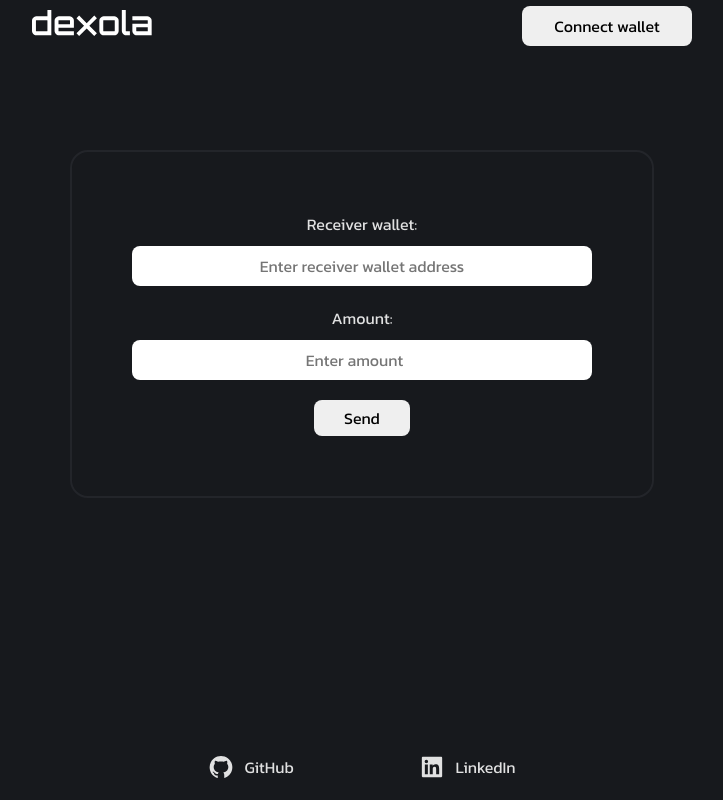
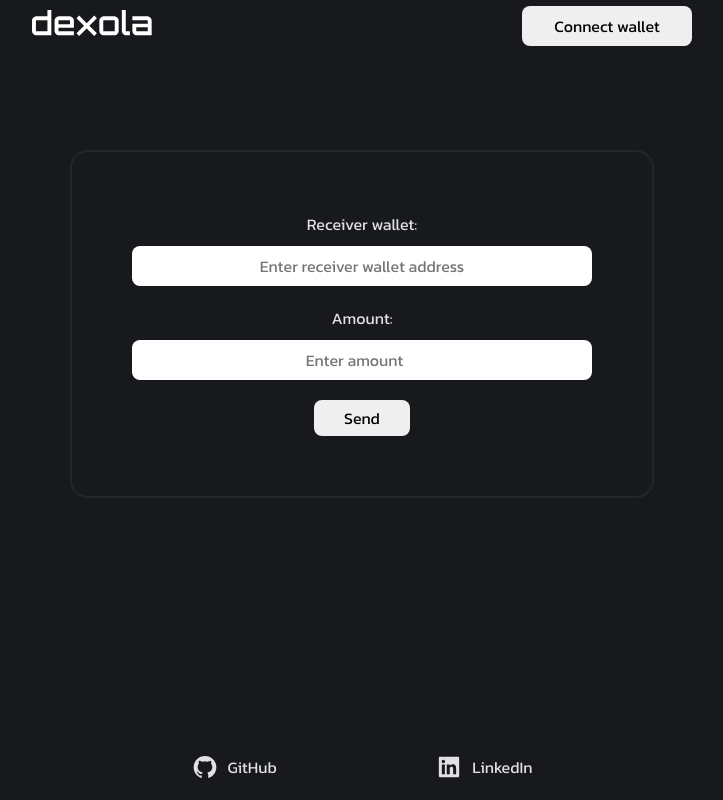
Before and after one commit to webdevbiv/my-wallet-app, a React (Vite) app: page / in a window 1280 px wide. Shown: the whole page, without its empty margins (278-1001 px from the left). Built offline with nearby package versions, Linux system fonts and the light colour scheme.

Commit message:
toast-done-fixed-footer-links

```diff
--- a/src/components/FooterLinks/FooterLinks.module.scss
+++ b/src/components/FooterLinks/FooterLinks.module.scss
@@ -1,24 +1,15 @@
 .wrapper {
   display: flex;
-  justify-content: center;
+  justify-content: space-evenly;
   padding: 20px 0;
 }
 
 .link {
   display: flex;
   align-items: center;
-  min-width: 91px;
 
   &:hover {
     color: #73f38a;
-  }
-
-  &:not(:last-child) {
-    margin-right: 40px;
-
-    @media screen and (min-width: 750px) {
-      margin-right: 120px;
-    }
   }
 
   svg {
```
